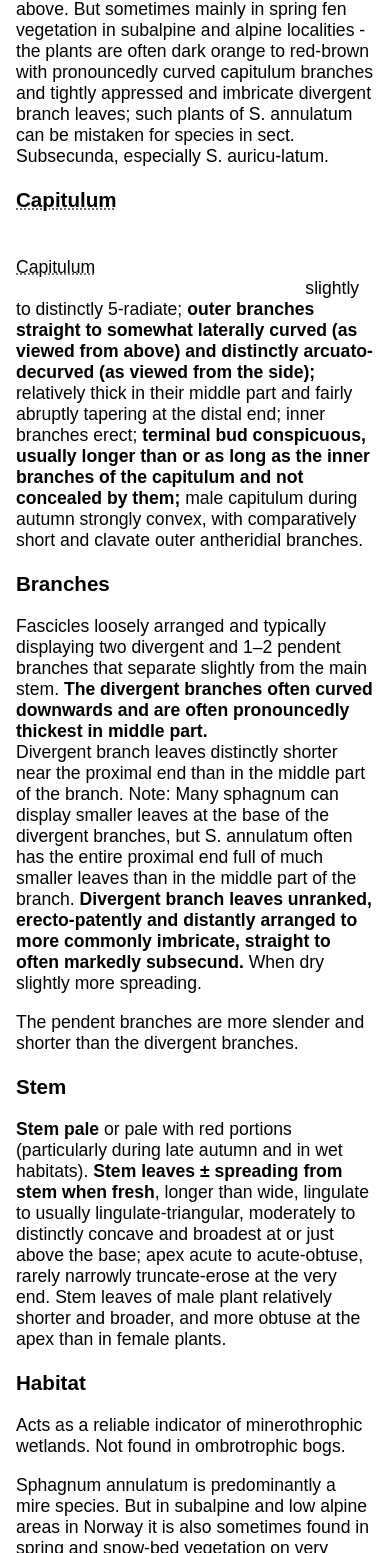
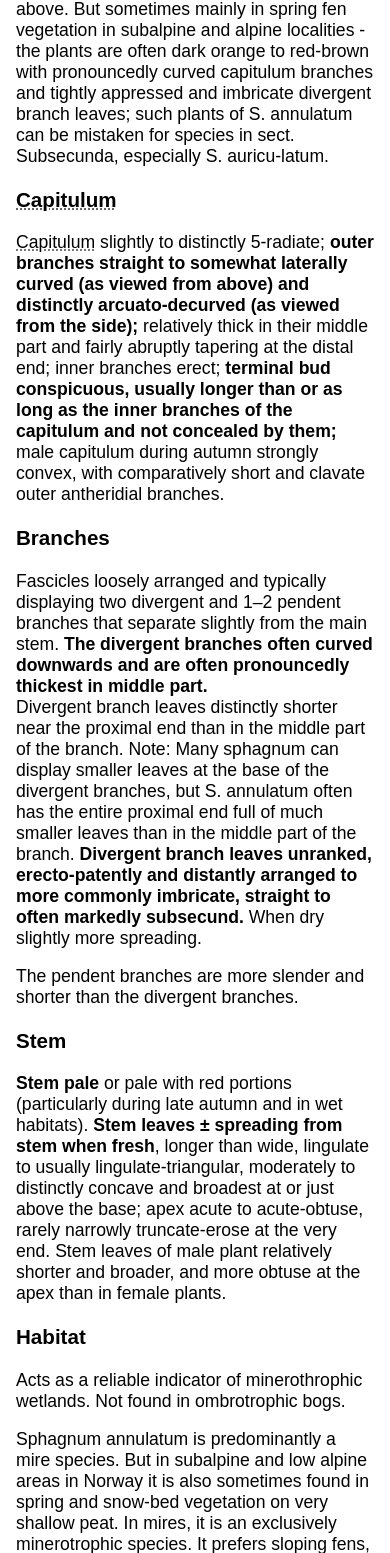
Before and after one commit to DanielESolbakk/Sphagnum-Field-Guide, a Jekyll site: the page built from Subgenus Cuspidata/Sphagnum annulatum/index.md, in a window 390 px wide. Shown: the part 1743-3296 px from the top of the page. Built offline with Jekyll 4.4.1, drawn with Linux system fonts in a browser that asks for light colours; a script that is not in the unit is left out.

Commit message:
fix: mobile tooltip trigger word moves text around

```diff
--- a/assets/style.css
+++ b/assets/style.css
@@ -111,18 +111,18 @@ img {
     }
 
     .tooltip .tooltiptext {
-        /* Override desktop positioning for mobile */
-        position: relative;
-        left: 15px;
-        right: 15px;
-        width: fit-content;
-        max-width: none;
+        /* Keep horizontal positioning but fix the gap */
+        position: absolute;
+        left: 100%; /* Start right after the trigger word */
+        right: auto;
+        width: calc(100vw - 100px); /* Prevent viewport overflow */
+        max-width: 280px;
 
-        /* Center vertically relative to trigger */
+        /* Keep vertical centering */
         bottom: auto;
         top: 50%;
         transform: translateY(-50%);
-        margin-left: 0;
+        margin-left: 5px; /* Small gap after trigger word */
 
         white-space: normal;
         word-wrap: break-word;
```
